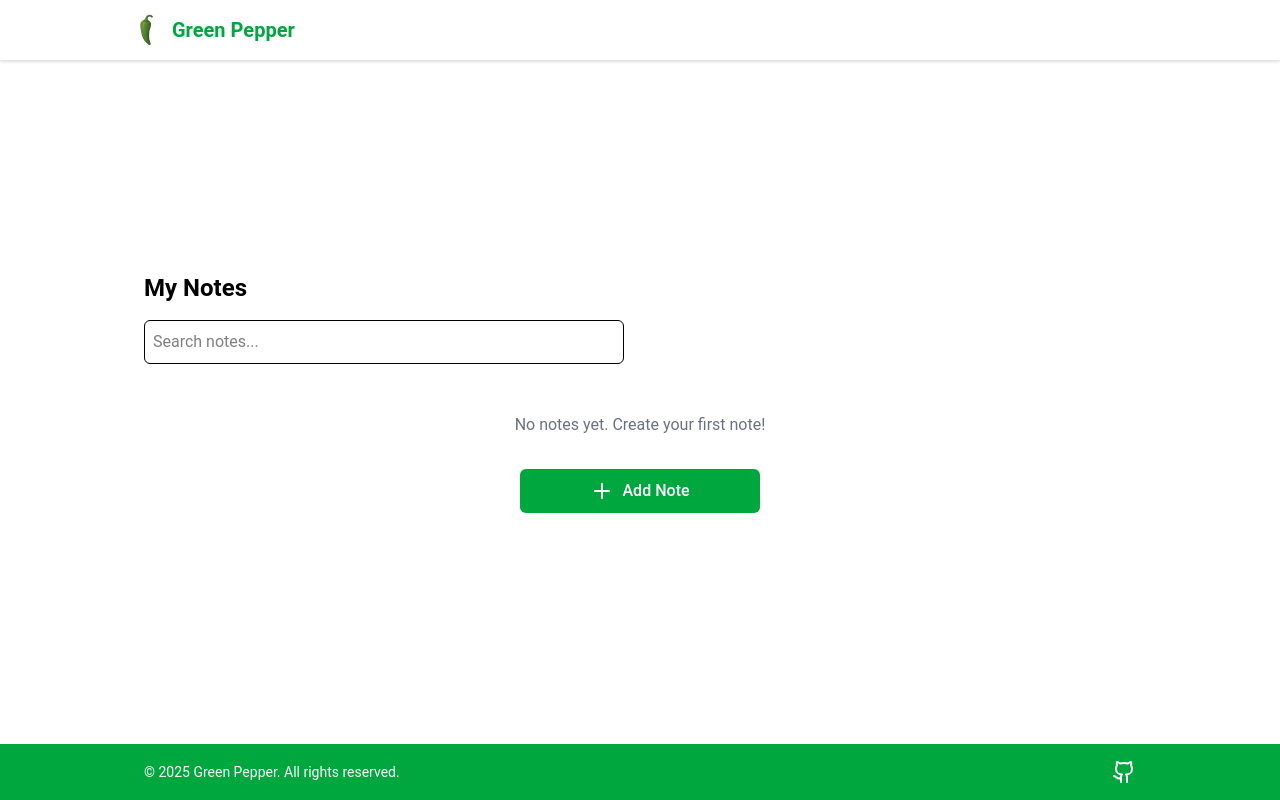
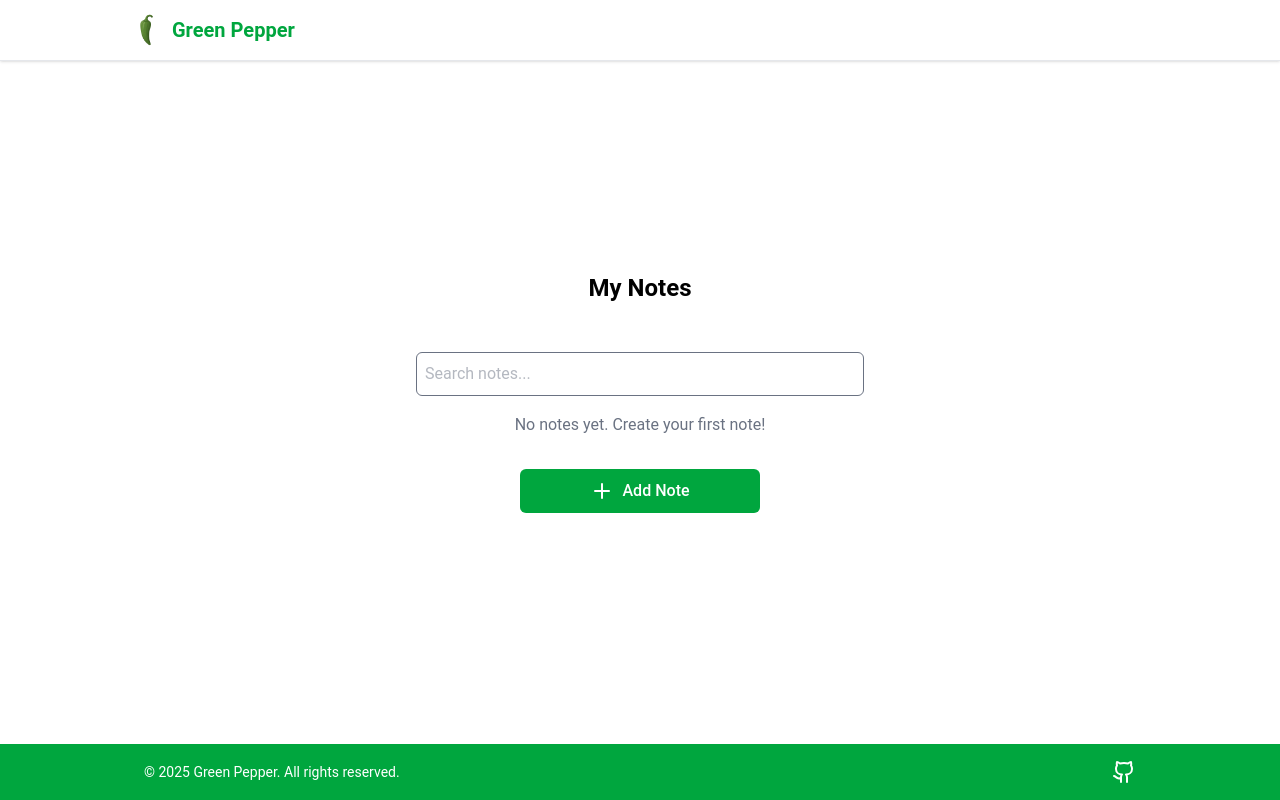
Before and after one commit to jordiroca94/green-pepper, a Vue app: page / in a window 1280 px wide. Built offline with nearby package versions, Linux system fonts and the light colour scheme.

Commit message:
fix: layout when there are no notes

```diff
--- a/src/components/AppNotes.vue
+++ b/src/components/AppNotes.vue
@@ -1,18 +1,37 @@
 <template>
   <div class="flex justify-center">
     <div class="p-4 max-w-5xl w-full">
-      <h2 class="text-2xl font-bold mb-4">My Notes</h2>
-      <div class="relative mb-4">
+      <h2 class="text-2xl font-bold mb-4 text-center sm:text-left md:text-center">My Notes</h2>
+
+      <div
+        v-if="filteredNotes.length === 0 && !loading && !searchQuery"
+        class="flex flex-col items-center gap-4 py-8 text-gray-500"
+      >
+        <div class="relative w-full max-w-md">
           <input
             ref="searchInput"
             v-model="searchQuery"
             placeholder="Search notes..."
-          class="border rounded-md p-2 w-full focus:ring-2 focus:ring-green-500 focus:border-transparent sm:w-120"
+            class="border rounded-md p-2 w-full focus:ring-2 focus:ring-green-500 focus:border-transparent"
+            @keydown.escape="searchQuery = ''"
+          />
+        </div>
+        <p>No notes yet. Create your first note!</p>
+      </div>
+
+      <div v-else class="flex justify-center mb-4">
+        <div class="relative w-full max-w-md">
+          <input
+            ref="searchInput"
+            v-model="searchQuery"
+            placeholder="Search notes..."
+            class="border rounded-md p-2 w-full focus:ring-2 focus:ring-green-500 focus:border-transparent"
             @keydown.escape="searchQuery = ''"
           />
           <span v-if="searchQuery" class="absolute right-2 top-2 text-gray-400 text-sm">
             {{ filteredNotes.length }} found
           </span>
+        </div>
       </div>
 
       <div v-if="loading" class="flex justify-center py-8">
@@ -34,9 +53,8 @@
         />
       </ul>
 
-      <div v-else-if="!loading" class="text-center py-8 text-gray-500">
-        <p v-if="searchQuery">No notes found matching "{{ searchQuery }}"</p>
-        <p v-else>No notes yet. Create your first note!</p>
+      <div v-else-if="!loading && searchQuery" class="text-center py-8 text-gray-500">
+        <p>No notes found matching "{{ searchQuery }}"</p>
       </div>
 
       <div class="mb-5 w-full flex justify-center">
```
Lines whose indentation alone changed are shown as unchanged.
